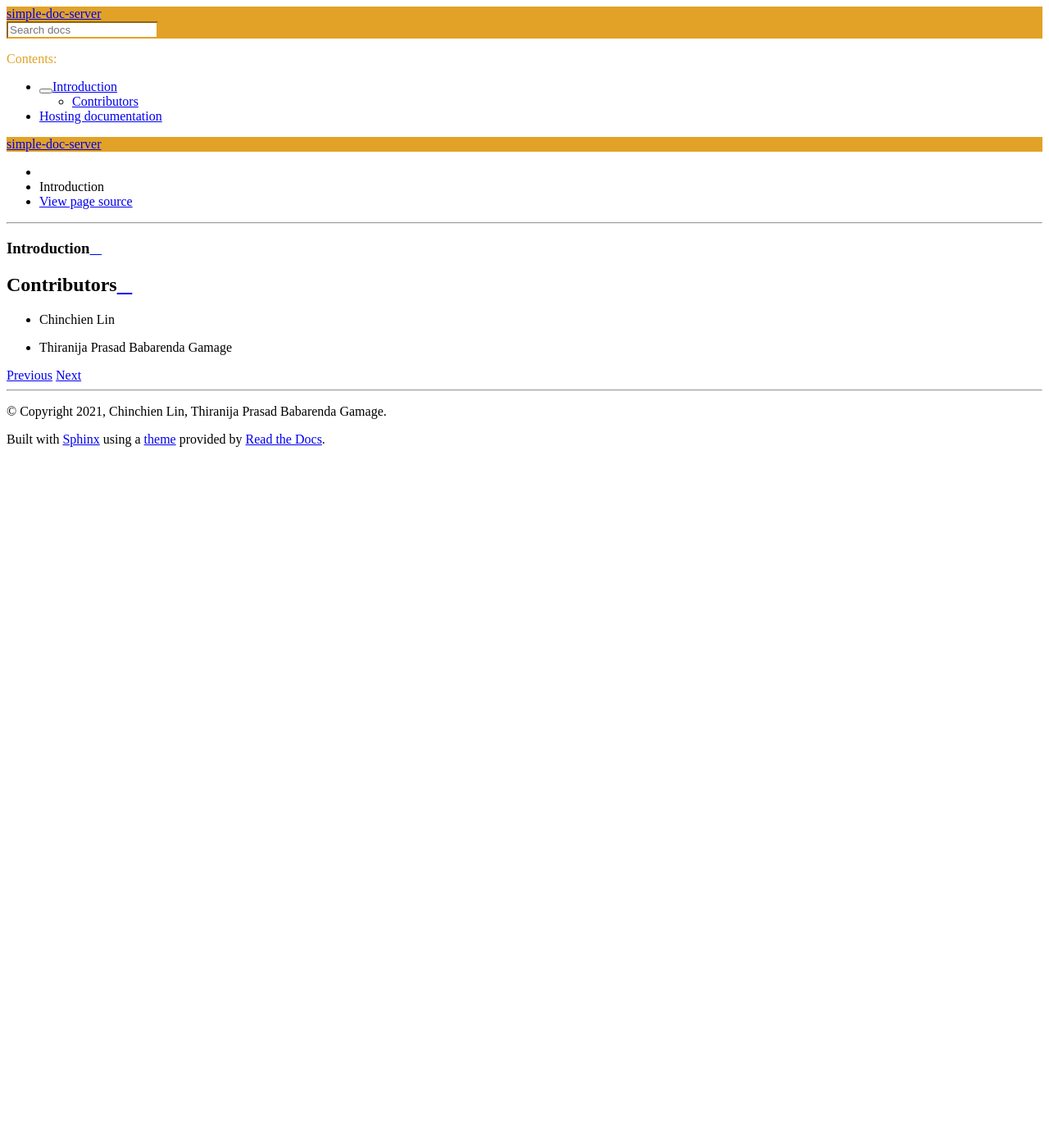
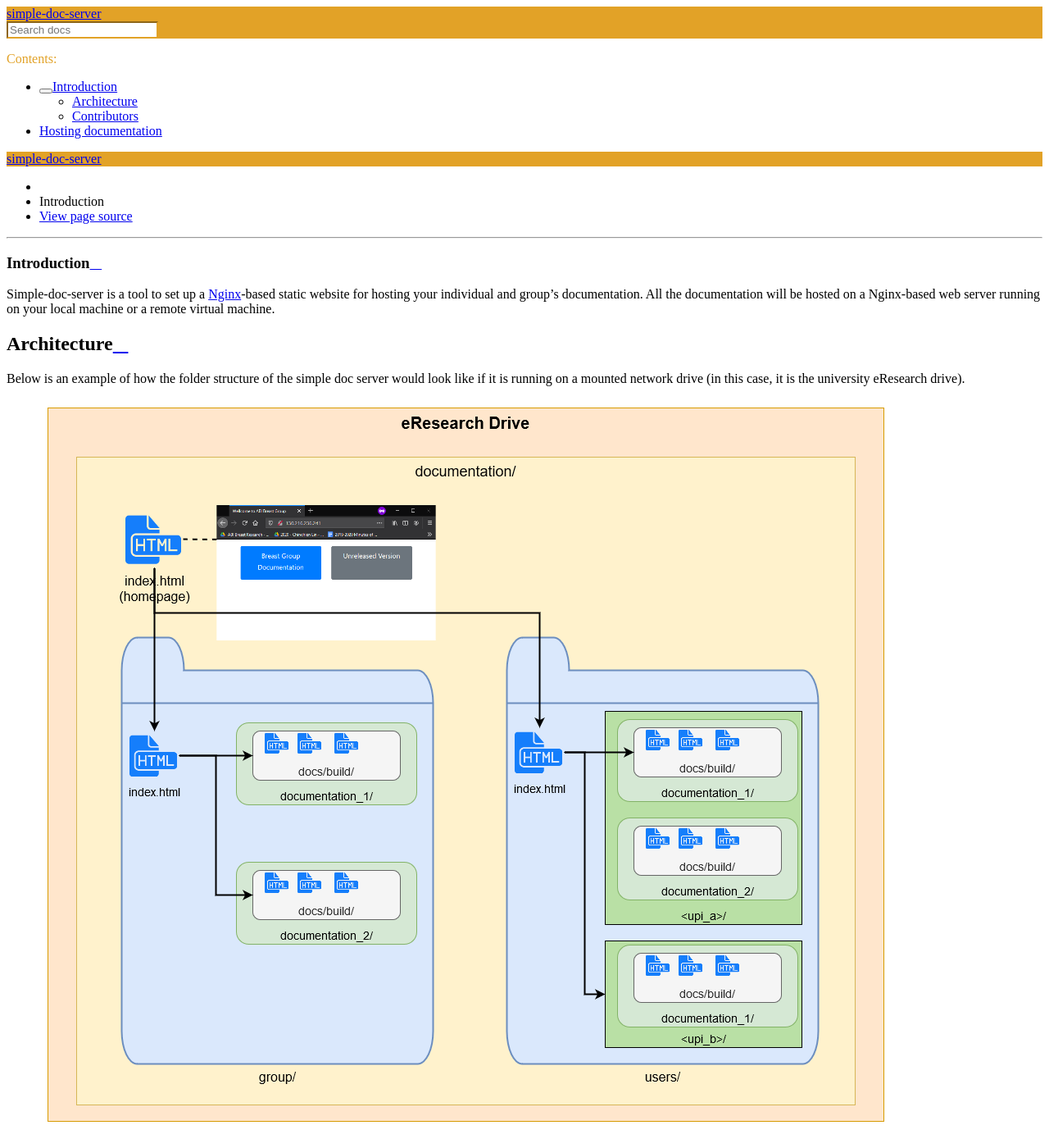
Before and after one commit to Research-software-development-resources/simple-doc-server, a Sphinx documentation site: the page built from docs/source/introduction.rst, in a window 1280 px wide and 1400 px high. Shown: the whole window at 82% size. Built offline with Sphinx 7.4.7 and the Read the Docs theme 2.0.0, drawn with Linux system fonts in a browser that asks for light colours; some of the changed text lies outside the part shown.

Commit message:
Update introduction.rst

```diff
--- a/docs/source/introduction.rst
+++ b/docs/source/introduction.rst
@@ -2,8 +2,23 @@
 Introduction
 ============
 
+Simple-doc-server is a tool to set up a `Nginx <https://www.nginx.com/>`_-based static website for hosting your individual and group's documentation.
+All the documentation will be hosted on a Nginx-based web server running on your local machine or a remote virtual machine.
+
+Architecture
+============
+
+Below is an example of how the folder structure of the simple doc server would look like if it is running on a mounted network drive (in this case, it is the university eResearch drive).
+
+.. figure:: images/documentation-server-architecture.png
+   :name: Documentation server architecture
+   :align: left
+   :alt: Documentation server architecture
+
+   Documentation server architecture
+
 Contributors
 ============
 
-- Chinchien Lin
-- Thiranija Prasad Babarenda Gamage
+* Chinchien Lin
+* Thiranija Prasad Babarenda Gamage
```
Also changed, not shown: docs/source/images/documentation-server-architecture.png (added).
